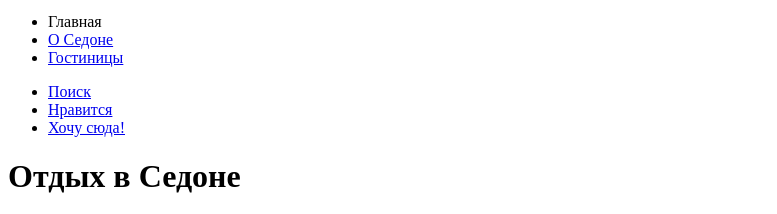
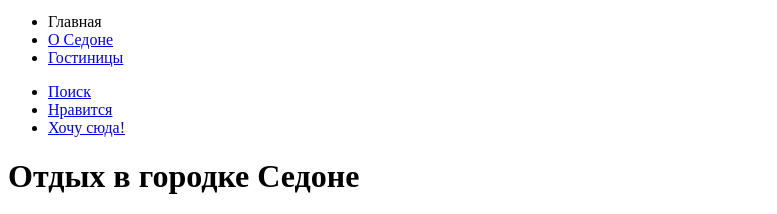
Before and after one commit to htmlacademy-htmlcss/2414339-sedona-38, a plain HTML site: page index.html in a window 1280 px wide. Shown: the part 29-243 px from the top of the page, without its empty margins (0-777 px from the left). Drawn offline with Linux system fonts and the light colour scheme.

Commit message:
Добавляет слово "городке" в заголовок
Добавляет слово "городке" в заголовок на 40 строке

```diff
--- a/index.html
+++ b/index.html
@@ -37,7 +37,7 @@
     </header>
 
     <main>
-      <h1 class="visibiliy-hidden">Отдых в Седоне</h1>
+      <h1 class="visibiliy-hidden">Отдых в городке Седоне</h1>
 
       <img src="#" alt="Приветственный текст &#34;Welcom to the gargeous Sedona. &#39;Because the Grand Canyon sucks!&#39;&#34; на фоне гор.">
       <section>
```
